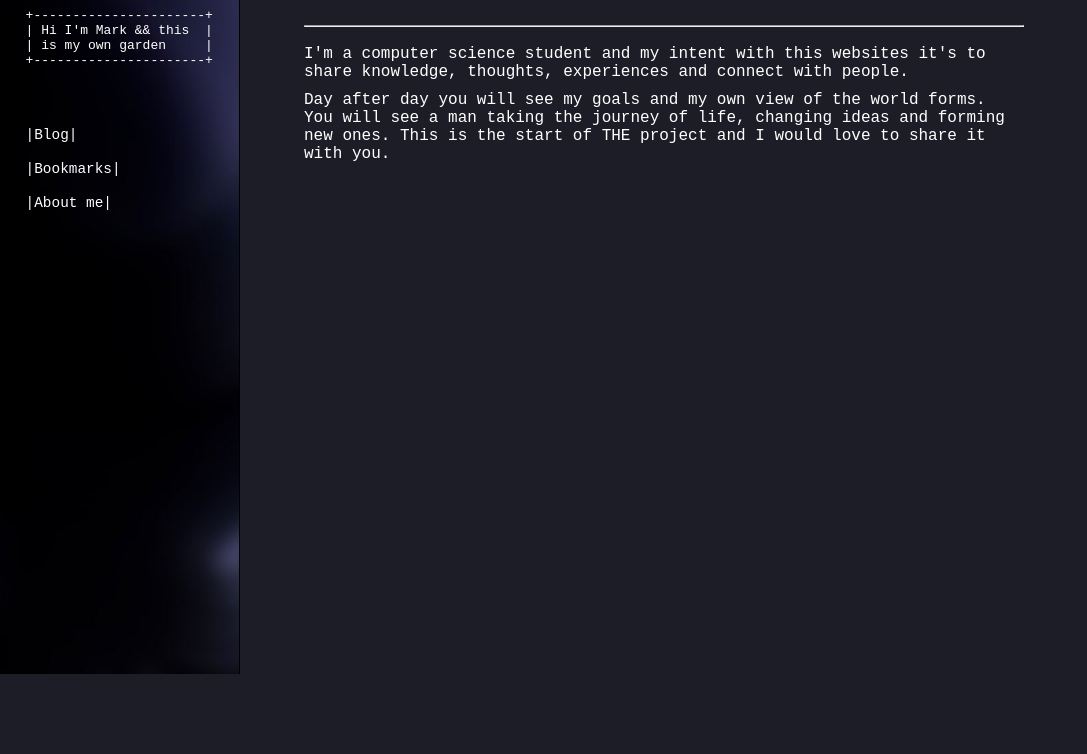
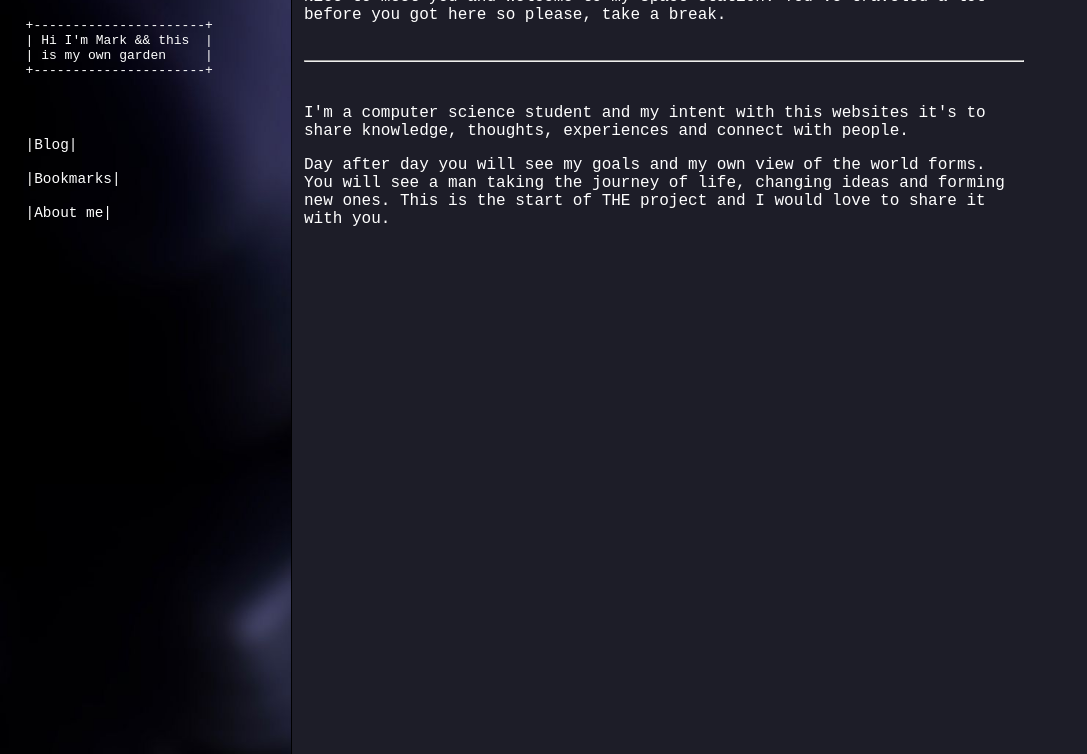
Before and after one commit to mark-on/mark-on.github.io, an Eleventy site: page src/index.md in a window 1280 px wide. Shown: the part 126-880 px from the top of the page, without its empty margins (0-1087 px from the left). Before the commit the page ends 800 px from the top, so only its background shows below. Built offline with nearby package versions, Linux system fonts and the light colour scheme; Eleventy itself is replaced by a stand-in of ours; files that its build step writes are made by us from their sources; files whose address does not match are found by name.

Commit message:
Auto update on $(date)

```diff
--- a/src/styles/styles.css
+++ b/src/styles/styles.css
@@ -2,15 +2,17 @@
 
 
   * {
-    margin: 0;
-    padding: 0;
-    box-sizing: border-box;
+
   }
   h1, p{
      margin-bottom: 10px;
   }
 
   body {
+     margin: 0;
+    padding: 0;
+    box-sizing: border-box;
+
     background-color: #1D1D28;
     color: white;
     font-family: 'Fira Mono', monospace;
```
